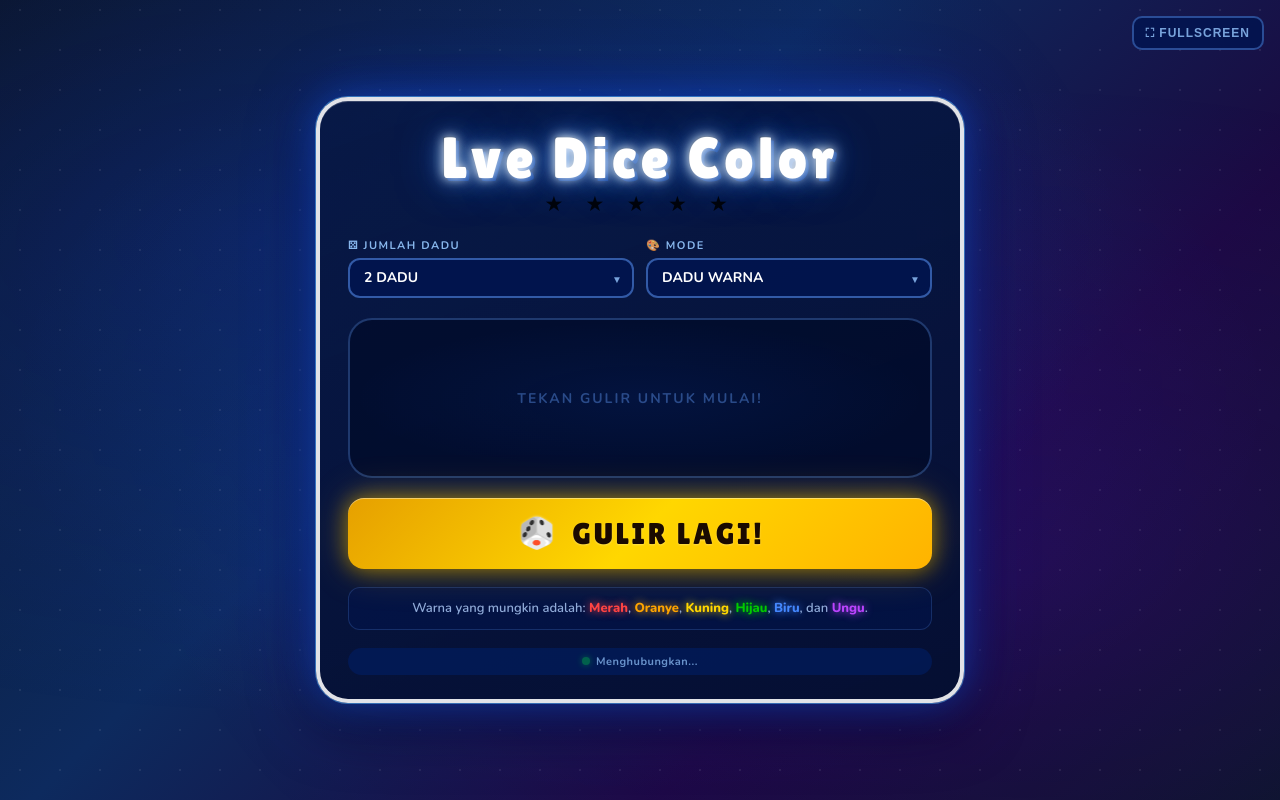
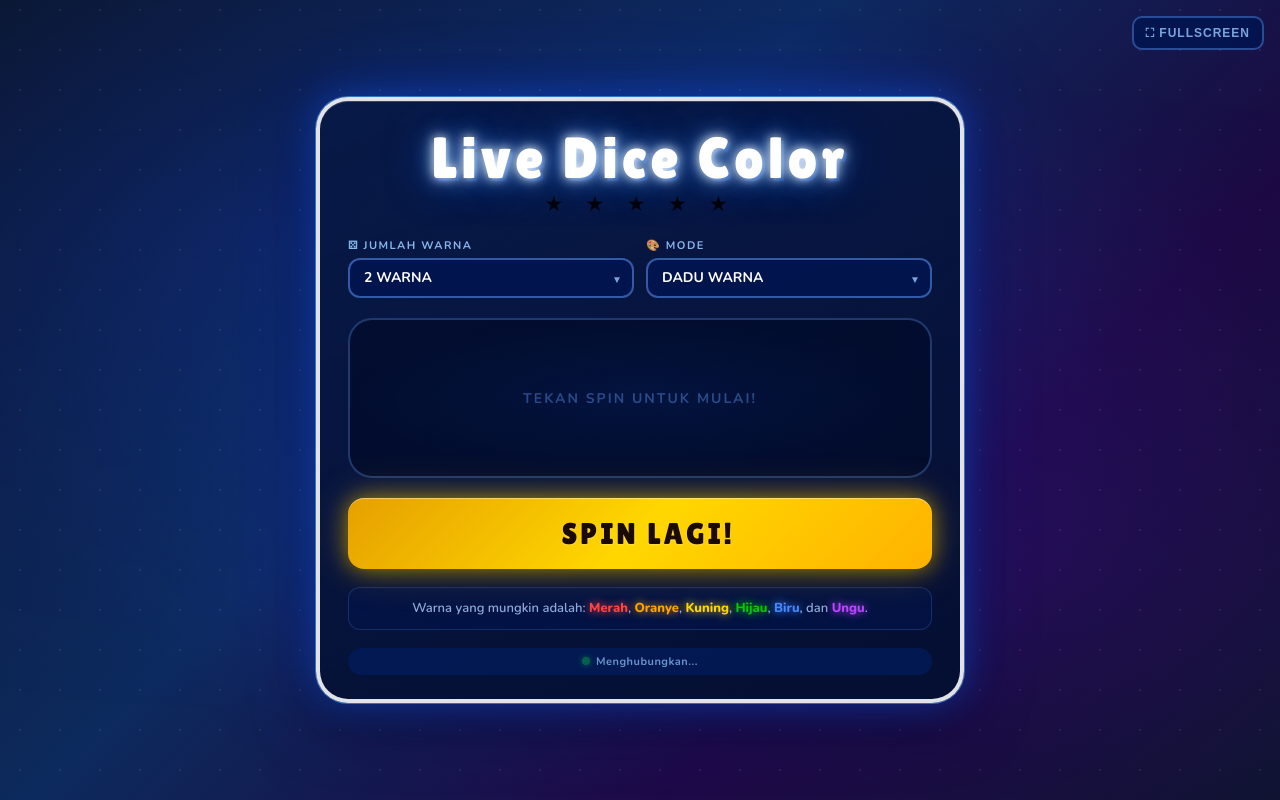
Before and after one commit to FRAPSSSSS5/test-dadu-monyun1, a website: page public/index.html in a window 1280 px wide. Drawn offline with nearby package versions, Linux system fonts and the light colour scheme; no server answers.

Commit message:
Update index.html

```diff
--- a/public/index.html
+++ b/public/index.html
@@ -24,19 +24,19 @@
 
     <!-- TITLE -->
     <div class="title-section">
-      <div class="game-title">Lve Dice Color</div>
+      <div class="game-title">Live Dice Color</div>
       <div class="title-stars">★ ★ ★ ★ ★</div>
     </div>
 
     <!-- CONTROLS -->
     <div class="controls-row">
       <div class="select-wrapper">
-        <label>⚄ JUMLAH DADU</label>
+        <label>⚄ JUMLAH WARNA</label>
         <select class="styled-select" id="numDiceSelect" onchange="updateNumDice()">
-          <option value="1">1 DADU</option>
-          <option value="2" selected>2 DADU</option>
-          <option value="3">3 DADU</option>
-          <option value="4">4 DADU</option>
+          <option value="1">1 WARNA</option>
+          <option value="2" selected>2 WARNA</option>
+          <option value="3">3 WARNA</option>
+          <option value="4">4 WARNA</option>
         </select>
       </div>
       <div class="select-wrapper">
@@ -50,15 +50,15 @@
     <!-- DICE AREA -->
     <div class="dice-area" id="diceArea">
       <div class="dice-container" id="diceContainer">
-        <div class="dice-placeholder">Tekan GULIR untuk mulai!</div>
+        <div class="dice-placeholder">Tekan SPIN untuk mulai!</div>
       </div>
     </div>
 
-    <div class="rolling-text" id="rollingText">🎲 Mengocok dadu... 🎲</div>
+    <div class="rolling-text" id="rollingText"> Mengocok Warna... </div>
 
     <!-- ROLL BUTTON -->
     <button class="roll-btn" id="rollBtn" onclick="rollDice()">
-      <span class="btn-icon">🎲</span> GULIR LAGI!
+      <span class="btn-icon"></span> SPIN LAGI!
     </button>
 
     <!-- COLOR INFO -->
```
